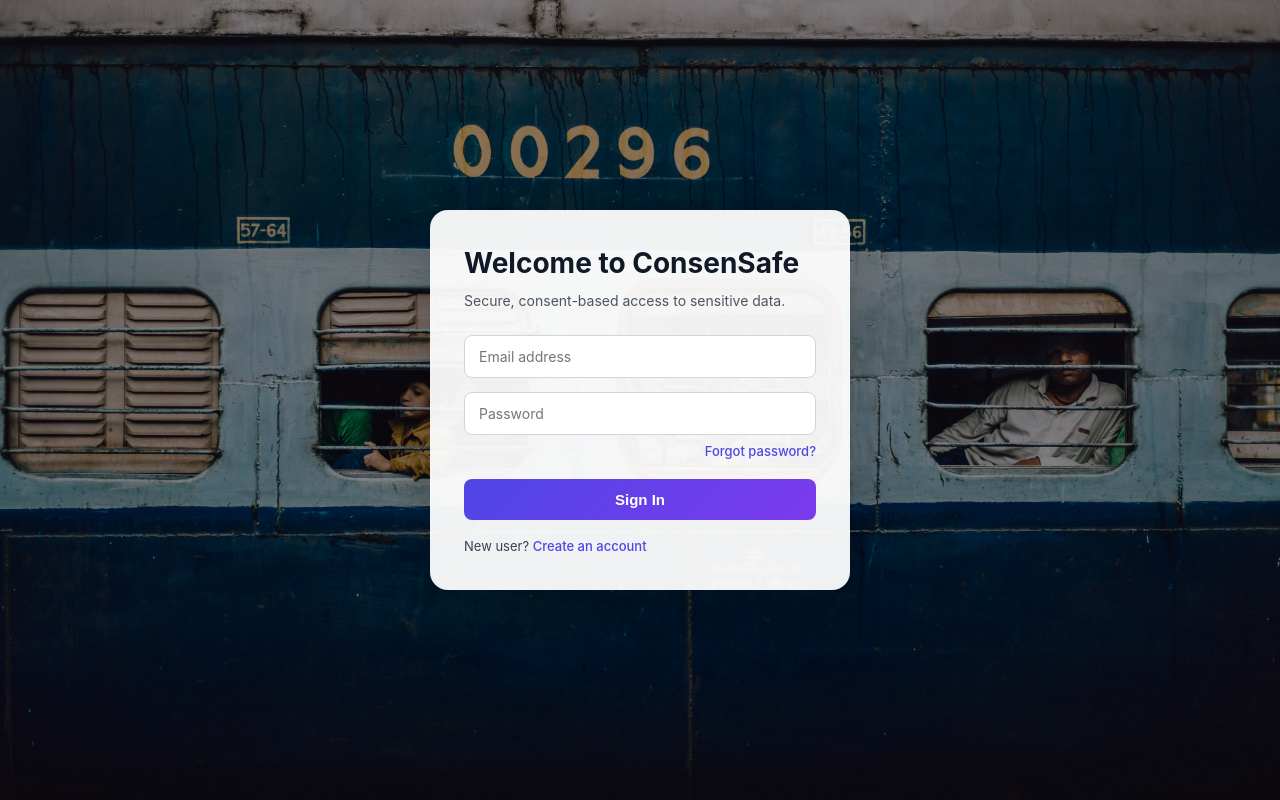
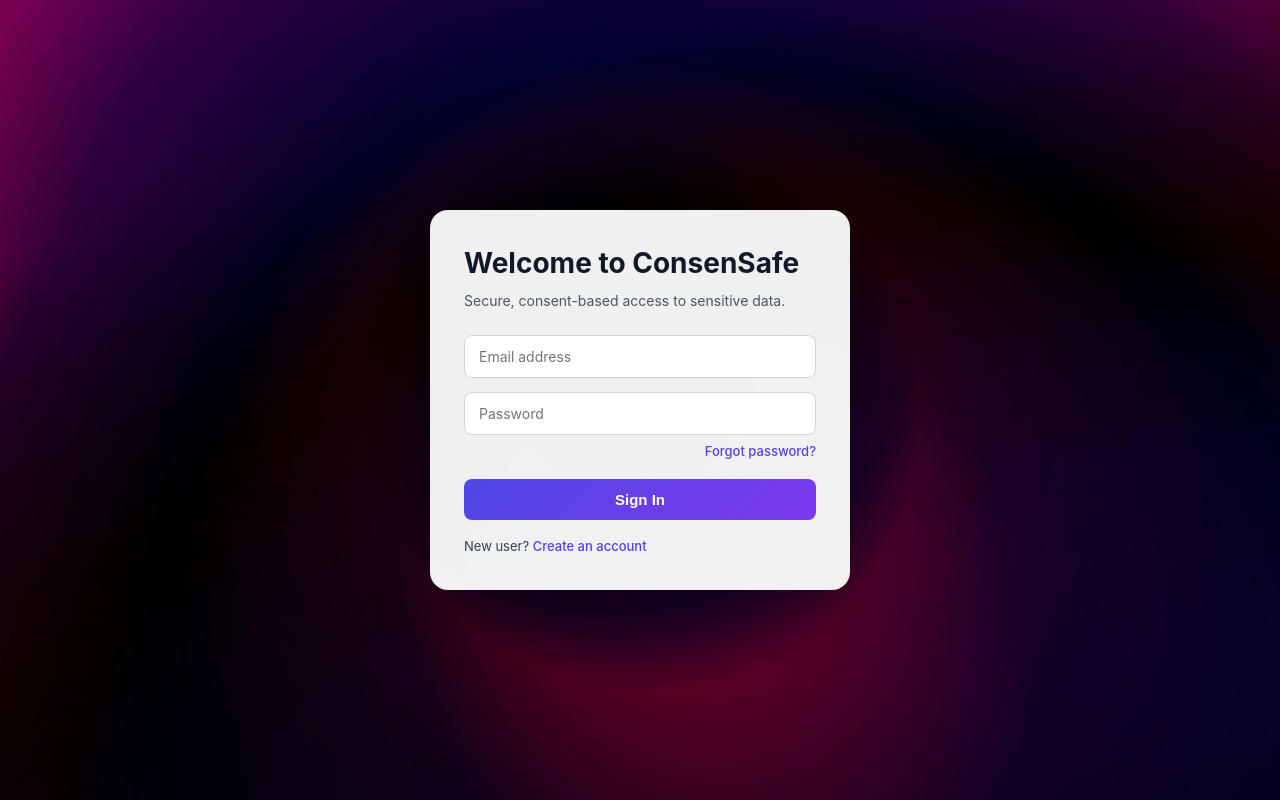
Before and after one commit to Adith1207/consenSafe, a Flask app: page /login in a window 1280 px wide. Run offline with Flask 3, Linux system fonts and the light colour scheme.

Commit message:
changed the backround images

```diff
--- a/static/pro.css
+++ b/static/pro.css
@@ -90,11 +90,11 @@ body {
 
 /* Background images */
 .login-bg {
-  background-image: url("/static/train.jpg");
+  background-image: url("/static/lock2.jpg");
 }
 
 .register-bg {
-  background-image: url("/static/train_register.jpg");
+  background-image: url("/static/lock1.jpg");
 }
 
 /* Auth Card */
```
Also changed, not shown: static/lock1.jpg (added), static/lock2.jpg (added).
